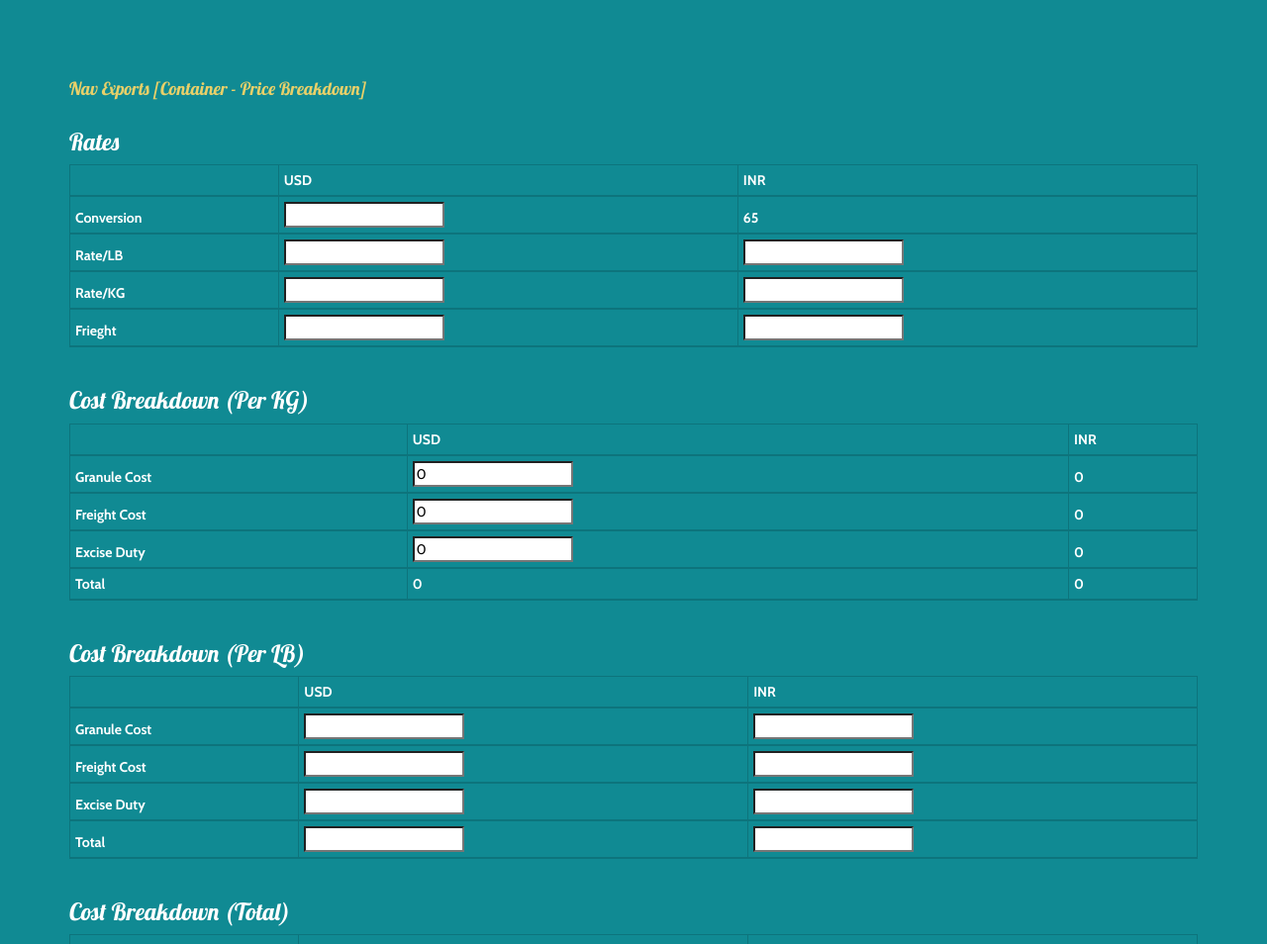
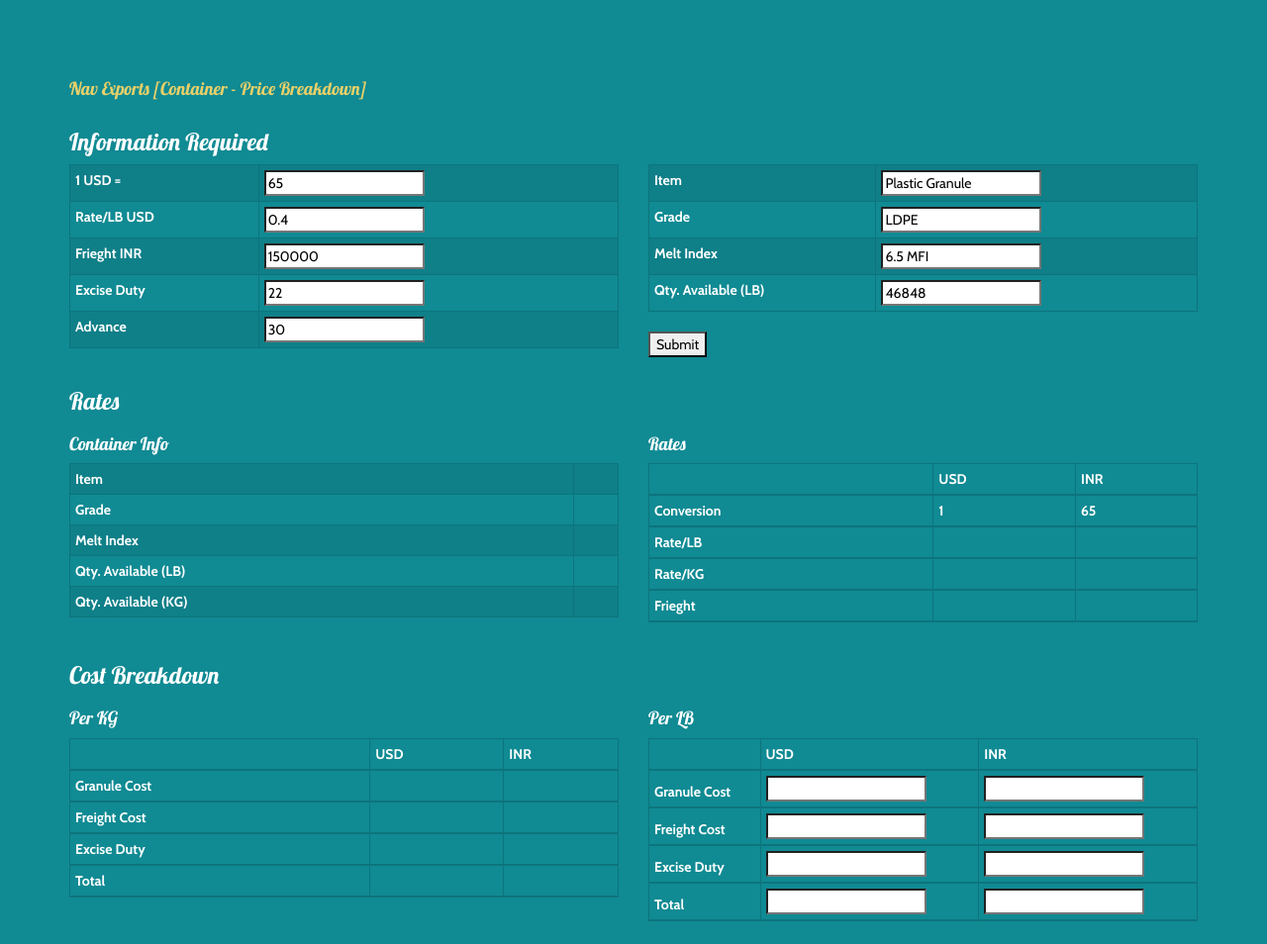
Before and after one commit to darshan213/table, a plain HTML site: page forms/index.html in a window 1280 px wide. Shown: the top 954 px of the page at 99% size. Drawn offline with nearby package versions, Linux system fonts and the light colour scheme.

Commit message:
Angular Integration

```diff
--- a/forms/index.html
+++ b/forms/index.html
@@ -22,28 +22,120 @@
     </header>
     <section id="body" class="container">
 
-      <!-- <ul class="pager">
-        <li class="previous"><a href="#">&larr; Prev</a></li>
-        <li class="next"><a href="#">Next &rarr;</a></li>
-      </ul> -->
+      <h3>Information Required</h3>
+      <div class="row">
+        <div class="col-md-6">
+          <div class="table-responsive">
+            <table class="table table-striped table-bordered table-hover table-condensed">
+              <thead>
 
-      <!-- <ul class="pagination">
-        <li class="disabled"><a href="#">&laquo;</a></li>
-        <li class="active"><a href="#">1</a></li>
-        <li><a href="#">2</a></li>
-        <li><a href="#">3</a></li>
-        <li><a href="#">&raquo;</a></li>
-      </ul> -->
+              </thead>
+                <tbody>
+                 <tr>
+                  <th>1 USD = </th>
+                  <th><input type="number" ng-model="ConversionRate" name="ConversionINR" id="ConversionINR"></th>
+                  </tr>
+
+                  <tr>
+                  <th>Rate/LB USD</th>
+                  <th><input type="number" ng-model="rate_perLB_USD_input" name="Rate/USD" id="Rate/USD"></th>
+                  </tr>
+
+                  <tr>
+                  <th>Frieght INR</th>
+                  <th><input type="number" ng-model="Frieght_INR_input" name="FrieghtINR" id="FrieghtINR"></th>
+                  </tr>
+
+                  <tr>
+                  <th>Excise Duty</th>
+                  <th><input type="number" ng-model="Excise_Duty_input" name="Excise_Duty" id="Excise_Duty"></th>
+                  </tr>
+
+                  <tr>
+                  <th>Advance</th>
+                  <th><input type="number" ng-model="Advance_input" name="Advance" id="Advance"></th>
+                  </tr>
 
 
+                </tbody>
+            </table>
+          </div>
+        </div>
+        <div class="col-md-6">
+          <div class="table-responsive">
+            <table class="table table-striped table-bordered table-hover table-condensed">
+              <thead>
+
+              </thead>
+                <tbody>
+                 <tr>
+                  <th>Item</th>
+                  <th><input type="text" ng-model="itemName_input" name="itemName" id="itemName"></th>
+                  </tr>
+
+                  <tr>
+                  <th>Grade</th>
+                  <th><input type="text" ng-model="itemGrade_input" name="itemGrade" id="itemGrade"></th>
+                  </tr>
+
+                  <tr>
+                  <th>Melt Index</th>
+                  <th><input type="text" ng-model="MeltIndex_input" name="MeltIndexUSD" id="MeltIndexUSD"></th>
+                  </tr>
+
+                  <tr>
+                  <th>Qty. Available (LB)</th>
+                  <th><input type="number" ng-model="Qty_Available_LB_input" name="Qty_Available_LB" id="Qty_Available_LB"></th>
+                  </tr>
 
 
+                </tbody>
+            </table>
+          </div>
+            <button ng-click="generateReport()">Submit</button>
+        </div>
 
+      </div>
 
+    <h3>Rates</h3>
+    <div class="row">
+        <div class="col-md-6">
+        <h4>Container Info</h4>
+          <div class="table-responsive">
+            <table class="table table-striped table-bordered table-hover table-condensed">
+              <thead>
+              </thead>
+                <tbody>
+                <tr>
+                  <th>Item</th>
+                  <th>{{itemName}}</th>
+                  </tr>
 
-      <h3>Rates</h3>
-      <div class="row">
-        <div class="col-md-12">
+                  <tr>
+                  <th>Grade</th>
+                  <th>{{itemGrade}}</th>
+                  </tr>
+
+                  <tr>
+                  <th>Melt Index</th>
+                  <th>{{itemMeltIndex}}</th>
+                  </tr>
+
+                  <tr>
+                  <th>Qty. Available (LB)</th>
+                  <th>{{itemAvailableQty_LB}}</th>
+                  </tr>
+                 <tr>
+                  <th>Qty. Available (KG)</th>
+                  <th>{{itemAvailableQty_KG}}</th>
+                  </tr>
+                </tbody>
+
+            </table>
+          </div>
+        </div>
+          <div class="col-md-6">
+          <h4>Rates</h4>
           <div class="table-responsive">
             <table class="table table-striped table-bordered table-hover table-condensed">
               <thead>
@@ -56,26 +148,26 @@
                 </tr>
                   <tr>
                   <th>Conversion</th>
-                  <th><input type="number" name="ConversionUSD" id="ConversionUSD"></th>
-                  <th>{{ConversionUSDToINR}}</th>
+                  <th>1</th>
+                  <th>{{ConversionRate}}</th>
                   </tr>
 
                   <tr>
                   <th>Rate/LB</th>
-                  <th><input type="number" name="Rate/USD" id="Rate/USD"></th>
-                  <th><input type="number" name="Rate/INR" id="Rate/INR"></th>
+                  <th>{{RatePerLB_USD}}</th>
+                  <th>{{RatePerLB_INR}}</th>
                   </tr>
 
                   <tr>
                   <th>Rate/KG</th>
-                  <th><input type="number" name="Rate/USD/KG" id="Rate/USD/KG"></th>
-                  <th><input type="number" name="Rate/INR/KG" id="Rate/INR/KG"></th>
+                  <th>{{RatePerKG_USD}}</th>
+                  <th>{{RatePerKG_INR}}</th>
                   </tr>
 
                   <tr>
                   <th>Frieght</th>
-                  <th><input type="number" name="FrieghtUSD" id="FrieghtUSD"></th>
-                  <th><input type="number" name="FrieghtINR" id="FrieghtINR"></th>
+                  <th>{{Frieght_USD}}</th>
+                  <th>{{Frieght_INR}}</th>
                   </tr>
               </thead>
 
@@ -84,9 +176,10 @@
         </div>
       </div>
 
-        <h3>Cost Breakdown (Per KG)</h3>
+    <h3>Cost Breakdown</h3>
       <div class="row">
-        <div class="col-md-12">
+        <div class="col-md-6">
+        <h4>Per KG</h4>
           <div class="table-responsive">
             <table class="table table-striped table-bordered table-hover table-condensed">
               <thead>
@@ -99,37 +192,34 @@
                 </tr>
                   <tr>
                   <th>Granule Cost</th>
-                  <th><input type="number" name="GranuleCostUSD" ng-model="Granule_Cost_KG" id="GranuleCostUSD"></th>
-                  <th>{{Granule_Cost_LB}}</th>
+                  <th>{{Granule_Cost_USD}}</th>
+                  <th>{{Granule_Cost_INR}}</th>
                   </tr>
 
                   <tr>
                   <th>Freight Cost</th>
-                  <th><input type="number" name="FreightCostUSD" ng-model="Frieght_Cost_KG" id="FreightCostUSD"></th>
-                  <th>{{Frieght_Cost_LB}}</th>
+                  <th>{{Frieght_Cost_USD}}</th>
+                  <th>{{Frieght_Cost_INR}}</th>
                   </tr>
 
                   <tr>
                   <th>Excise Duty</th>
-                  <th><input type="number" name="ExciseDutyUSD" ng-model="Excise_Duty_KG" id="ExciseDutyUSD"></th>
-                  <th>{{Excise_Duty_LB}}</th>
+                  <th>{{Excise_Duty_USD}}</th>
+                  <th>{{Excise_Duty_INR}}</th>
                   </tr>
 
                   <tr>
                   <th>Total</th>
-                  <th>{{Granule_Cost_KG + Frieght_Cost_KG + Excise_Cost_KG}}</th>
-                  <th>{{Granule_Cost_LB + Frieght_Cost_LB + Excise_Cost_LB}}</th>
+                  <th>{{Total_KG_USD}}</th>
+                  <th>{{Total_KG_INR}}</th>
                   </tr>
               </thead>
 
             </table>
           </div>
         </div>
-      </div>
-
-          <h3>Cost Breakdown (Per LB)</h3>
-      <div class="row">
-        <div class="col-md-12">
+        <div class="col-md-6">
+        <h4>Per LB</h4>
           <div class="table-responsive">
             <table class="table table-striped table-bordered table-hover table-condensed">
               <thead>
@@ -374,7 +464,7 @@
 
   <script src="js/jquery-2.0.3.min.js"></script>
   <script src="js/bootstrap.min.js"></script>
-   <script src="https://cdnjs.cloudflare.com/ajax/libs/angular.js/1.6.5/angular.js"></script>
+   <script src="https://ajax.googleapis.com/ajax/libs/angularjs/1.6.4/angular.min.js"></script>
   <script src="js/controller.js"></script>
 </body>
 
--- a/forms/js/controller.js
+++ b/forms/js/controller.js
@@ -2,15 +2,30 @@ var app = angular.module('costBreakdownApp', []);
 app.controller('costCtrl', function($scope, $http) {
     $scope.CompanyName = "Nav Exports";
 
-    $scope.ConversionUSDToINR = 65;
-    $scope.Granule_Cost_KG = 0;
-    $scope.Frieght_Cost_KG = 0;
-    $scope.Excise_Duty_KG = 0;
-    $scope.Granule_Cost_LB = $scope.Granule_Cost_KG * $scope.ConversionUSDToINR;
-    $scope.Frieght_Cost_LB = $scope.Frieght_Cost_KG * $scope.ConversionUSDToINR;
-    $scope.Excise_Duty_LB = $scope.Excise_Duty_KG * $scope.ConversionUSDToINR;
+    $scope.ConversionRate = 65;
+    $scope.ConversionLBtoKG = 2.20462;
+    $scope.rate_perLB_USD_input = 0.40;
+    $scope.Frieght_INR_input = 150000;
+    $scope.Excise_Duty_input = 22;
+    $scope.Advance_input = 30;
+    $scope.itemName_input = "Plastic Granule";
+    $scope.itemGrade_input = "LDPE";
+    $scope.MeltIndex_input = "6.5 MFI";
+    $scope.Qty_Available_LB_input = 46848;
 
-
+    $scope.generateReport = function() {
+        $scope.itemName =  $scope.itemName_input;
+        $scope.itemGrade =  $scope.itemGrade_input;
+        $scope.itemMeltIndex =  $scope.MeltIndex_input;
+        $scope.itemAvailableQty_LB =  $scope.Qty_Available_LB_input;
+        $scope.itemAvailableQty_KG =  $scope.Qty_Available_LB_input/$scope.ConversionLBtoKG;
+        $scope.RatePerLB_USD = $scope.rate_perLB_USD_input;
+        $scope.RatePerLB_INR = $scope.rate_perLB_USD_input * $scope.ConversionRate;
+        $scope.RatePerKG_USD = $scope.rate_perLB_USD_input * $scope.ConversionLBtoKG;
+        $scope.RatePerKG_INR = $scope.RatePerKG_USD * $scope.ConversionRate;
+        $scope.Frieght_USD = $scope.Frieght_INR_input / $scope.ConversionRate;
+        $scope.Frieght_INR = $scope.Frieght_INR_input;
+    }
     function getRandomVal(min, max) {
       min = Math.ceil(min);
       max = Math.floor(max);
```
